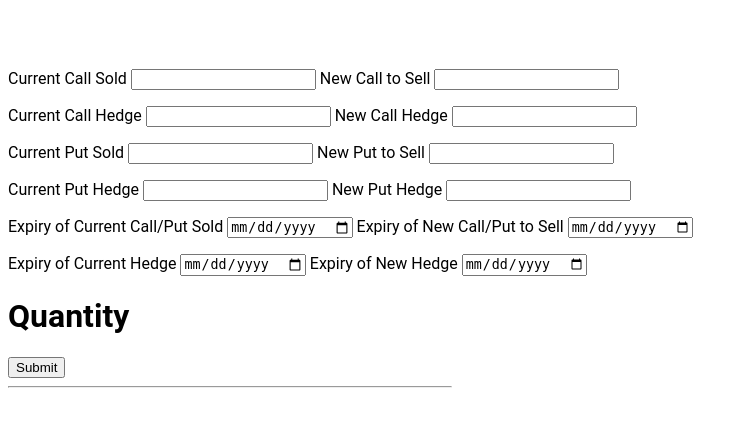
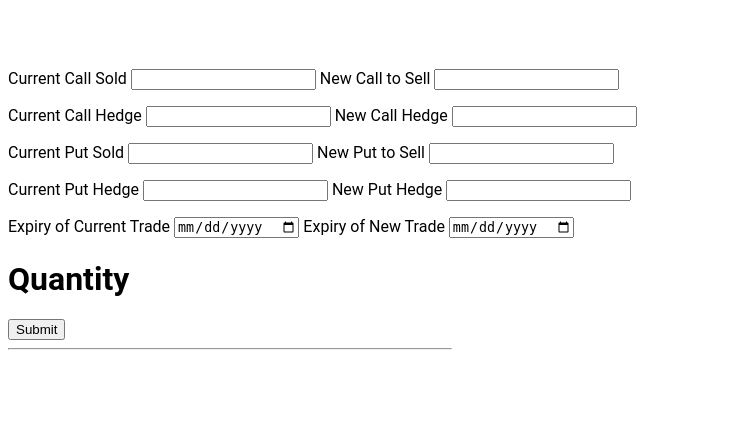
Before and after one commit to ShreymShah/Options_Flask, a Flask app: template template/shifting.html in a window 1280 px wide. Shown: the part 168-595 px from the top of the page, without its empty margins (0-748 px from the left). Run offline with Flask 3, Linux system fonts and the light colour scheme; the template is opened without the code that fills it, so the values that code supplies are empty.

Commit message:
Update shifting.html

```diff
--- a/template/shifting.html
+++ b/template/shifting.html
@@ -169,15 +169,10 @@ form {
     <label>New Put Hedge</label>
     <input type="number" name="new_put_hedge">
     <p></p>
-    <label>Expiry of Current Call/Put Sold</label>
-    <input type="date" name="previous_expiry_sell">
-    <label>Expiry of New Call/Put to Sell</label>
-    <input type="date" name="current_expiry_sell">
-    <p></p>
-    <label>Expiry of Current Hedge</label>
-    <input type="date" name="previous_expiry_hedge">
-    <label>Expiry of New Hedge</label>
-    <input type="date" name="current_expiry_hedge">
+    <label>Expiry of Current Trade</label>
+    <input type="date" name="previous_expiry">
+    <label>Expiry of New Trade</label>
+    <input type="date" name="current_expiry">
     <h1>Quantity</h1>
 
     {% for user in usernames %}
```
